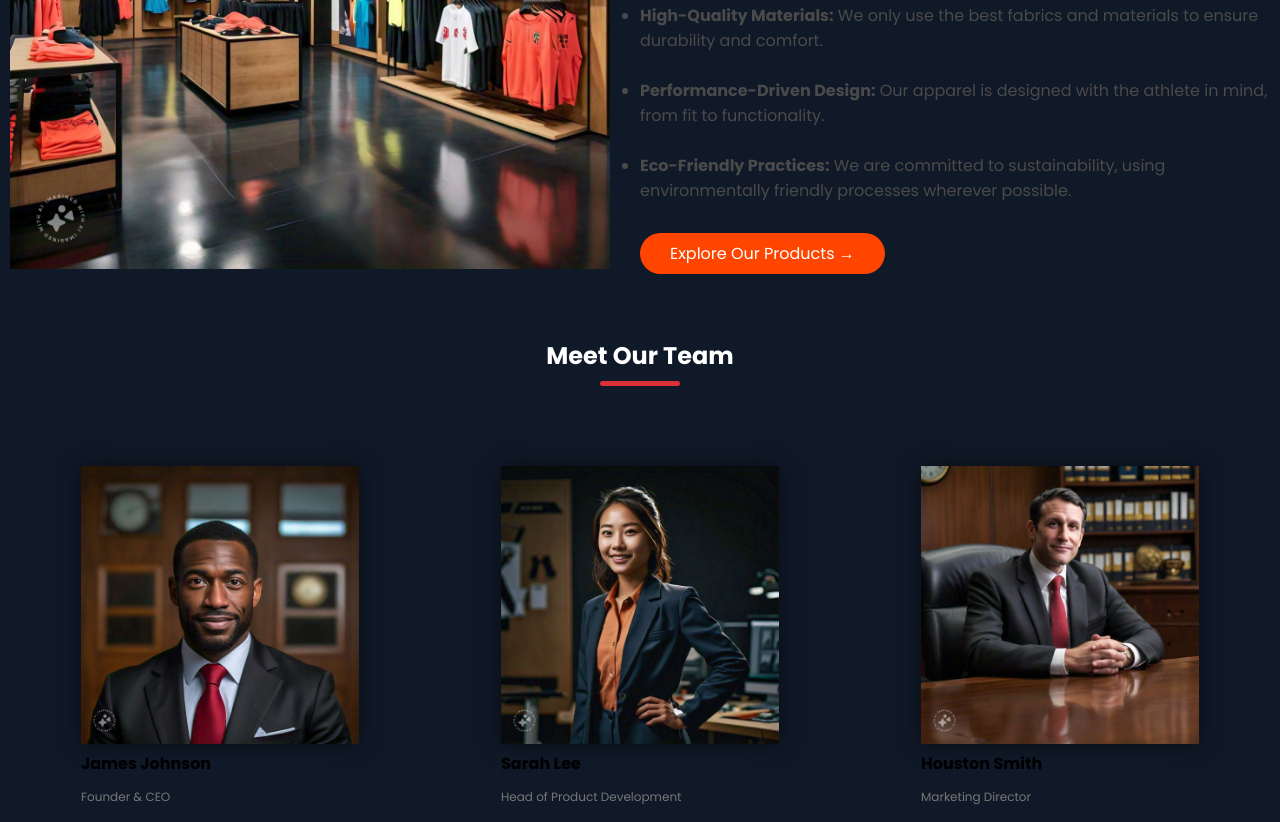
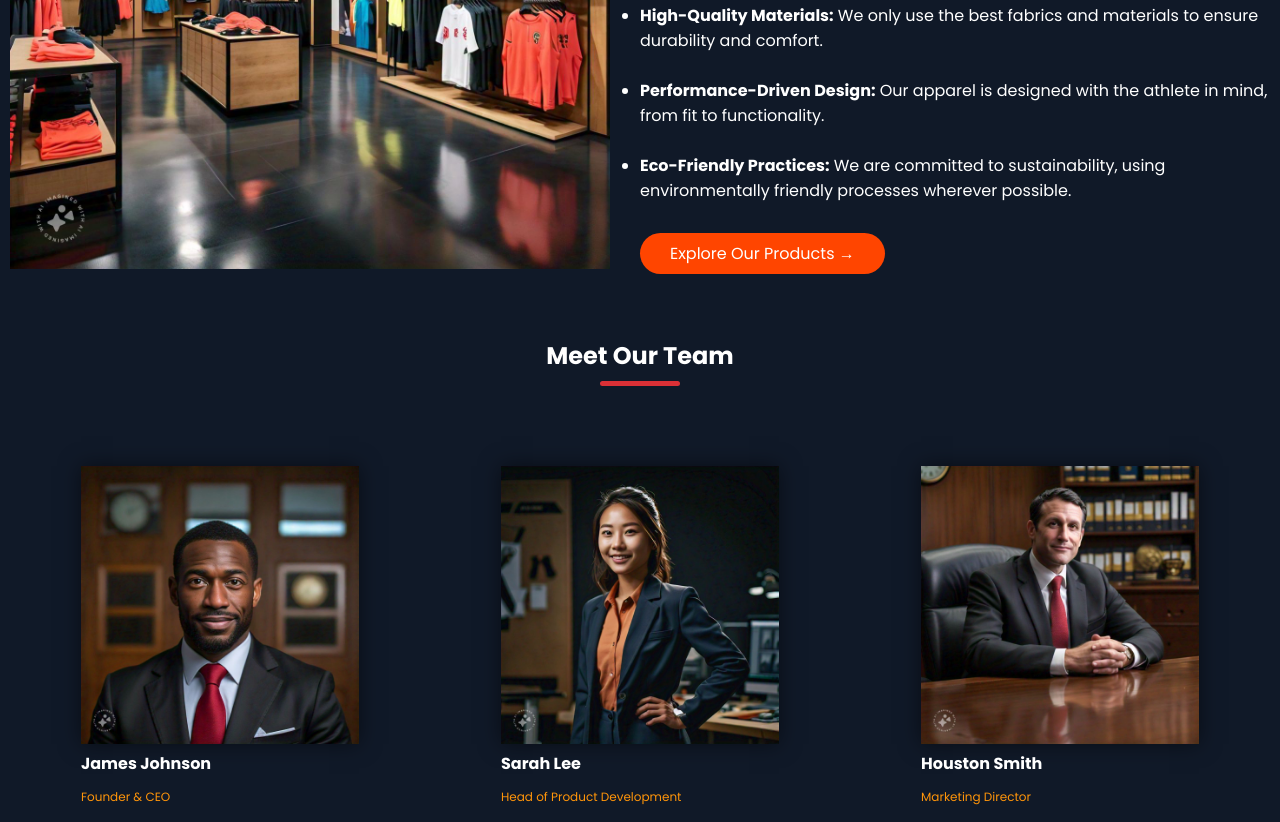
Before and after one commit to calebS24/Sports-Apparel-Website, a plain HTML site: page about.html in a window 1280 px wide. Shown: the part 638-1460 px from the top of the page. Drawn offline with Linux system fonts and the light colour scheme.

Commit message:
Update styles.css

```diff
--- a/styles.css
+++ b/styles.css
@@ -123,9 +123,21 @@ nav ul li a:hover {
     color: white;
 }
 
+.about-section .col-2 li{
+    color: white;
+}
+
 /*---------- Team Section ----------*/
 .team-section .title {
     color: white;
+}
+
+.team-section .col-3 h4{
+    color: white;
+}
+
+.team-section .col-3 p{
+    color: rgb(255, 149, 10);
 }
 
 /*---------- Featured Categories ----------*/
```
